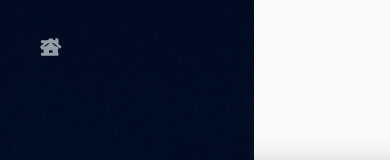
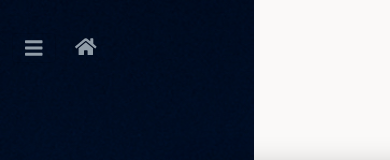
Before and after one commit to AbigailXu/Personal_site, a React (Create React App) app: page / in a window 390 px wide. Shown: the top 160 px of the page. Built offline with nearby package versions, Linux system fonts and the light colour scheme.

Commit message:
fix mobile view

```diff
--- a/src/styles/navbar.css
+++ b/src/styles/navbar.css
@@ -38,6 +38,11 @@
   }
   .navbar-container1 {
     margin: 1rem 0rem !important;
+    left: 12vw;
+  }
+
+  .navbar-container2 {
+    margin: 1rem 0rem !important;
   }
 
 }
```
